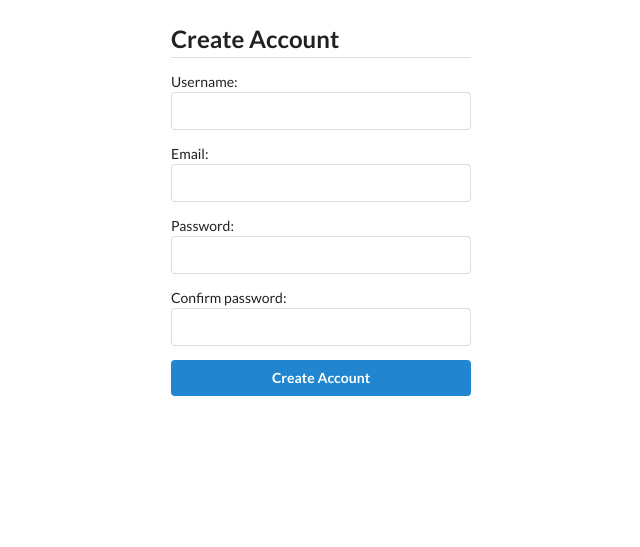
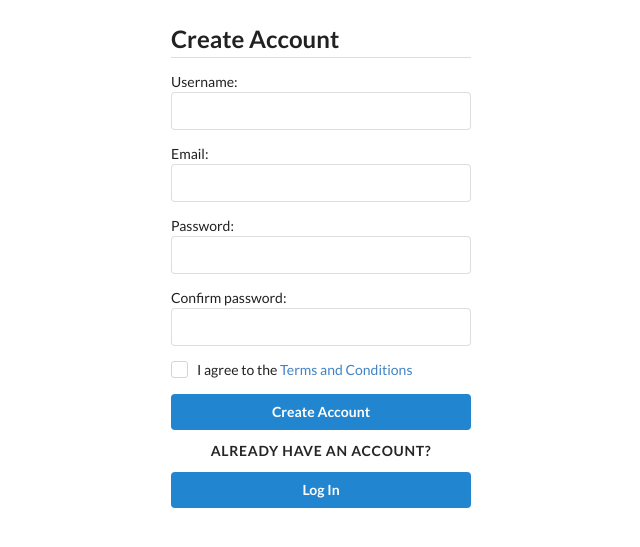
Before and after one commit to aleksef/django-gunicorn-nginx, a Django app: page /accounts/create/ in a window 1280 px wide. Shown: the part 51-598 px from the top of the page, without its empty margins (319-959 px from the left). Run offline with Django 3.2, Linux system fonts and the light colour scheme; some libraries are stand-ins or nearby versions.

Commit message:
edit create

```diff
--- a/src/accounts/static/accounts/js/create.js
+++ b/src/accounts/static/accounts/js/create.js
@@ -0,0 +1,2 @@
+$('.ui.checkbox')
+    .checkbox({});
--- a/src/accounts/templates/accounts/create.html
+++ b/src/accounts/templates/accounts/create.html
@@ -32,7 +32,22 @@ Create Account
     </div>
     {% endfor %}
 
+    <div class="field">
+      <div class="ui checkbox">
+        <input type="checkbox" tabindex="0" class="hidden" required>
+        <label>I agree to the
+          <a href="#">Terms and Conditions</a>
+        </label>
+      </div>
+    </div>
+
     <button class="ui fluid primary button" type="submit" id="create-btn">Create Account</button>
+    <div class="ui horizontal divider">
+      Already have an account?
+    </div>
+    <a href="{% url 'accounts:login' %}" class="ui fluid primary button">
+      Log In
+    </a>
   </form>
 </div>
 
```
